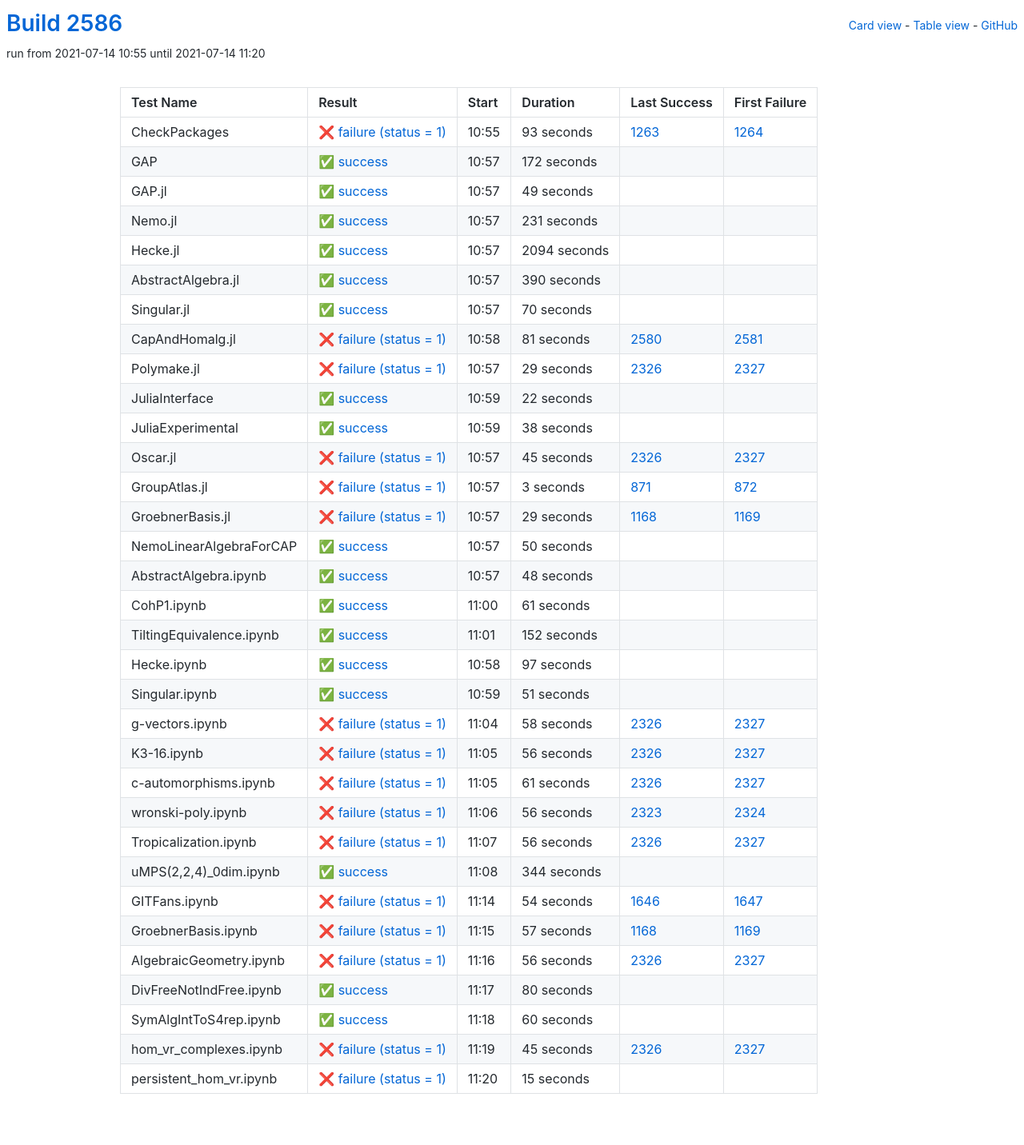
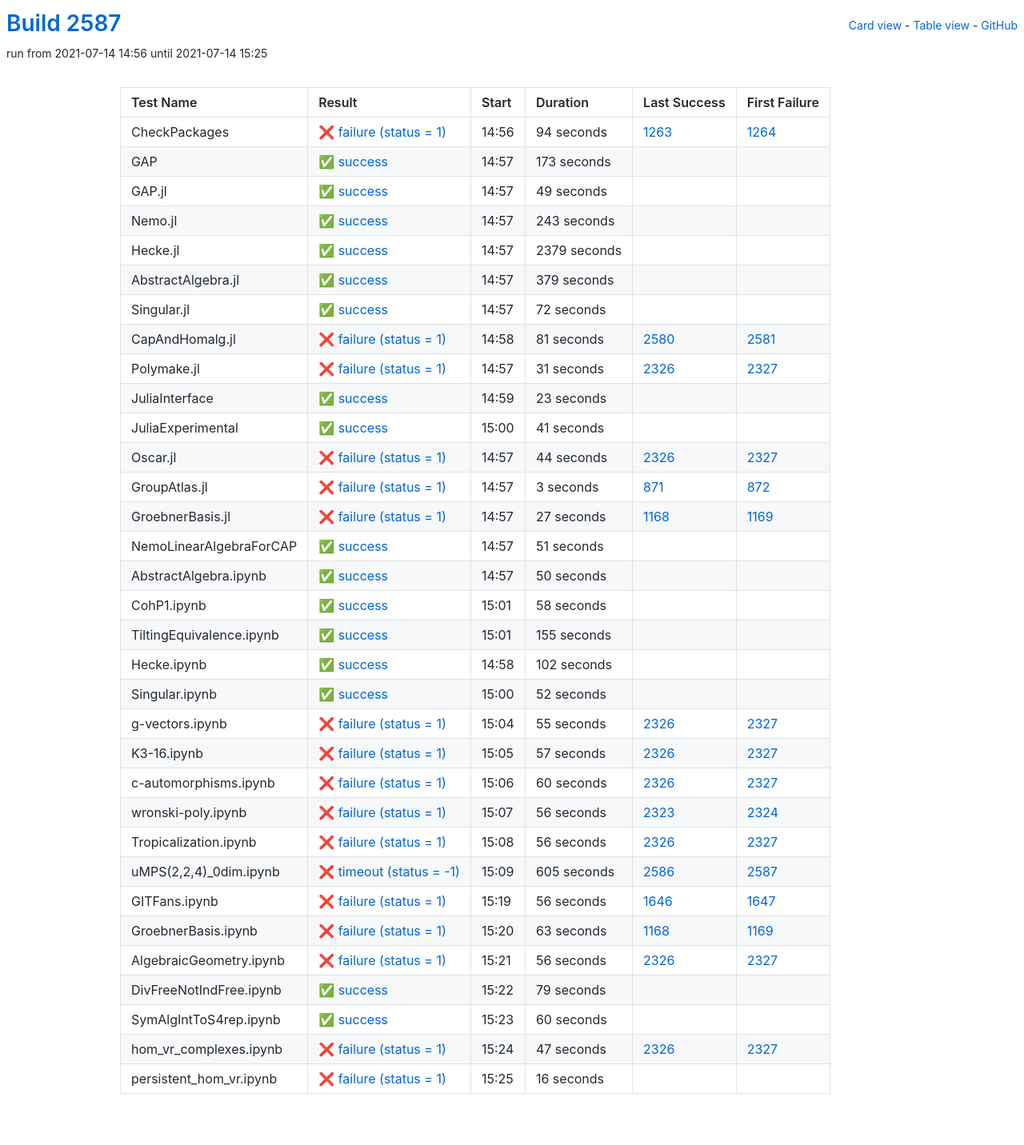
Before and after one commit to oscar-system/oscar-ci-status-stable, a Jekyll site: the page built from table.html, in a window 1280 px wide. Shown: the whole page at 80% size. Built offline with Jekyll 4.4.1, drawn with Linux system fonts in a browser that asks for light colours.

Commit message:
Build #2587

```diff
--- a/_data/ci.yml
+++ b/_data/ci.yml
@@ -1,6 +1,6 @@
 ---
-build: 2586
-build_url: https://oscarci.mathematik.uni-kl.de/job/oscar-stable/2586/
+build: 2587
+build_url: https://oscarci.mathematik.uni-kl.de/job/oscar-stable/2587/
 job: oscar-stable
 organization: oscar-system
 repo: oscar-ci-status-stable
@@ -8,32 +8,32 @@ repourl: https://github.com/oscar-system/oscar-ci-status-stable
 tests:
 - name: CheckPackages
   id: checkpackages
-  log: https://oscarci.mathematik.uni-kl.de/job/oscar-stable/2586/artifact/logs/build-2586/CheckPackages.log
-  start: 2021-07-14 10:55
+  log: https://oscarci.mathematik.uni-kl.de/job/oscar-stable/2587/artifact/logs/build-2587/CheckPackages.log
+  start: 2021-07-14 14:56
   success: false
   exitcode: 1
   status: failure
-  duration: 93
+  duration: 94
   last_success: 1263
   last_success_url: https://oscarci.mathematik.uni-kl.de/job/oscar-stable/1263/
   first_failure: 1264
   first_failure_url: https://oscarci.mathematik.uni-kl.de/job/oscar-stable/1264/
 - name: GAP
   id: gap
-  log: https://oscarci.mathematik.uni-kl.de/job/oscar-stable/2586/artifact/logs/build-2586/GAP.log
-  start: 2021-07-14 10:57
+  log: https://oscarci.mathematik.uni-kl.de/job/oscar-stable/2587/artifact/logs/build-2587/GAP.log
+  start: 2021-07-14 14:57
   success: true
   exitcode: 0
   status: success
-  duration: 172
+  duration: 173
   last_success: false
   last_success_url:
   first_failure: false
   first_failure_url:
 - name: GAP.jl
   id: gap-jl
-  log: https://oscarci.mathematik.uni-kl.de/job/oscar-stable/2586/artifact/logs/build-2586/GAP.jl.log
-  start: 2021-07-14 10:57
+  log: https://oscarci.mathematik.uni-kl.de/job/oscar-stable/2587/artifact/logs/build-2587/GAP.jl.log
+  start: 2021-07-14 14:57
   success: true
   exitcode: 0
   status: success
@@ -44,56 +44,56 @@ tests:
   first_failure_url:
 - name: Nemo.jl
   id: nemo-jl
-  log: https://oscarci.mathematik.uni-kl.de/job/oscar-stable/2586/artifact/logs/build-2586/Nemo.jl.log
-  start: 2021-07-14 10:57
+  log: https://oscarci.mathematik.uni-kl.de/job/oscar-stable/2587/artifact/logs/build-2587/Nemo.jl.log
+  start: 2021-07-14 14:57
   success: true
   exitcode: 0
   status: success
-  duration: 231
+  duration: 243
   last_success: false
   last_success_url:
   first_failure: false
   first_failure_url:
 - name: Hecke.jl
   id: hecke-jl
-  log: https://oscarci.mathematik.uni-kl.de/job/oscar-stable/2586/artifact/logs/build-2586/Hecke.jl.log
-  start: 2021-07-14 10:57
+  log: https://oscarci.mathematik.uni-kl.de/job/oscar-stable/2587/artifact/logs/build-2587/Hecke.jl.log
+  start: 2021-07-14 14:57
   success: true
   exitcode: 0
   status: success
-  duration: 2094
+  duration: 2379
   last_success: false
   last_success_url:
   first_failure: false
   first_failure_url:
 - name: AbstractAlgebra.jl
   id: abstractalgebra-jl
-  log: https://oscarci.mathematik.uni-kl.de/job/oscar-stable/2586/artifact/logs/build-2586/AbstractAlgebra.jl.log
-  start: 2021-07-14 10:57
+  log: https://oscarci.mathematik.uni-kl.de/job/oscar-stable/2587/artifact/logs/build-2587/AbstractAlgebra.jl.log
+  start: 2021-07-14 14:57
   success: true
   exitcode: 0
   status: success
-  duration: 390
+  duration: 379
   last_success: false
   last_success_url:
   first_failure: false
   first_failure_url:
 - name: Singular.jl
   id: singular-jl
-  log: https://oscarci.mathematik.uni-kl.de/job/oscar-stable/2586/artifact/logs/build-2586/Singular.jl.log
-  start: 2021-07-14 10:57
+  log: https://oscarci.mathematik.uni-kl.de/job/oscar-stable/2587/artifact/logs/build-2587/Singular.jl.log
+  start: 2021-07-14 14:57
   success: true
   exitcode: 0
   status: success
-  duration: 70
+  duration: 72
   last_success: false
   last_success_url:
   first_failure: false
   first_failure_url:
 - name: CapAndHomalg.jl
   id: capandhomalg-jl
-  log: https://oscarci.mathematik.uni-kl.de/job/oscar-stable/2586/artifact/logs/build-2586/CapAndHomalg.jl.log
-  start: 2021-07-14 10:58
+  log: https://oscarci.mathematik.uni-kl.de/job/oscar-stable/2587/artifact/logs/build-2587/CapAndHomalg.jl.log
+  start: 2021-07-14 14:58
   success: false
   exitcode: 1
   status: failure
@@ -104,56 +104,56 @@ tests:
   first_failure_url: https://oscarci.mathematik.uni-kl.de/job/oscar-stable/2581/
 - name: Polymake.jl
   id: polymake-jl
-  log: https://oscarci.mathematik.uni-kl.de/job/oscar-stable/2586/artifact/logs/build-2586/Polymake.jl.log
-  start: 2021-07-14 10:57
+  log: https://oscarci.mathematik.uni-kl.de/job/oscar-stable/2587/artifact/logs/build-2587/Polymake.jl.log
+  start: 2021-07-14 14:57
   success: false
   exitcode: 1
   status: failure
-  duration: 29
+  duration: 31
   last_success: 2326
   last_success_url: https://oscarci.mathematik.uni-kl.de/job/oscar-stable/2326/
   first_failure: 2327
   first_failure_url: https://oscarci.mathematik.uni-kl.de/job/oscar-stable/2327/
 - name: JuliaInterface
   id: juliainterface
-  log: https://oscarci.mathematik.uni-kl.de/job/oscar-stable/2586/artifact/logs/build-2586/JuliaInterface.log
-  start: 2021-07-14 10:59
+  log: https://oscarci.mathematik.uni-kl.de/job/oscar-stable/2587/artifact/logs/build-2587/JuliaInterface.log
+  start: 2021-07-14 14:59
   success: true
   exitcode: 0
   status: success
-  duration: 22
+  duration: 23
   last_success: false
   last_success_url:
   first_failure: false
   first_failure_url:
 - name: JuliaExperimental
   id: juliaexperimental
-  log: https://oscarci.mathematik.uni-kl.de/job/oscar-stable/2586/artifact/logs/build-2586/JuliaExperimental.log
-  start: 2021-07-14 10:59
+  log: https://oscarci.mathematik.uni-kl.de/job/oscar-stable/2587/artifact/logs/build-2587/JuliaExperimental.log
+  start: 2021-07-14 15:00
   success: true
   exitcode: 0
   status: success
-  duration: 38
+  duration: 41
   last_success: false
   last_success_url:
   first_failure: false
   first_failure_url:
 - name: Oscar.jl
   id: oscar-jl
-  log: https://oscarci.mathematik.uni-kl.de/job/oscar-stable/2586/artifact/logs/build-2586/Oscar.jl.log
-  start: 2021-07-14 10:57
+  log: https://oscarci.mathematik.uni-kl.de/job/oscar-stable/2587/artifact/logs/build-2587/Oscar.jl.log
+  start: 2021-07-14 14:57
   success: false
   exitcode: 1
   status: failure
-  duration: 45
+  duration: 44
   last_success: 2326
   last_success_url: https://oscarci.mathematik.uni-kl.de/job/oscar-stable/2326/
   first_failure: 2327
   first_failure_url: https://oscarci.mathematik.uni-kl.de/job/oscar-stable/2327/
 - name: GroupAtlas.jl
   id: groupatlas-jl
-  log: https://oscarci.mathematik.uni-kl.de/job/oscar-stable/2586/artifact/logs/build-2586/GroupAtlas.jl.log
-  start: 2021-07-14 10:57
+  log: https://oscarci.mathematik.uni-kl.de/job/oscar-stable/2587/artifact/logs/build-2587/GroupAtlas.jl.log
+  start: 2021-07-14 14:57
   success: false
   exitcode: 1
   status: failure
@@ -164,20 +164,32 @@ tests:
   first_failure_url: https://oscarci.mathematik.uni-kl.de/job/oscar-stable/872/
 - name: GroebnerBasis.jl
   id: groebnerbasis-jl
-  log: https://oscarci.mathematik.uni-kl.de/job/oscar-stable/2586/artifact/logs/build-2586/GroebnerBasis.jl.log
-  start: 2021-07-14 10:57
+  log: https://oscarci.mathematik.uni-kl.de/job/oscar-stable/2587/artifact/logs/build-2587/GroebnerBasis.jl.log
+  start: 2021-07-14 14:57
   success: false
   exitcode: 1
   status: failure
-  duration: 29
+  duration: 27
   last_success: 1168
   last_success_url: https://oscarci.mathematik.uni-kl.de/job/oscar-stable/1168/
   first_failure: 1169
   first_failure_url: https://oscarci.mathematik.uni-kl.de/job/oscar-stable/1169/
 - name: NemoLinearAlgebraForCAP
   id: nemolinearalgebraforcap
-  log: https://oscarci.mathematik.uni-kl.de/job/oscar-stable/2586/artifact/logs/build-2586/NemoLinearAlgebraForCAP.log
-  start: 2021-07-14 10:57
+  log: https://oscarci.mathematik.uni-kl.de/job/oscar-stable/2587/artifact/logs/build-2587/NemoLinearAlgebraForCAP.log
+  start: 2021-07-14 14:57
+  success: true
+  exitcode: 0
+  status: success
+  duration: 51
+  last_success: false
+  last_success_url:
+  first_failure: false
+  first_failure_url:
+- name: AbstractAlgebra.ipynb
+  id: abstractalgebra-ipynb
+  log: https://oscarci.mathematik.uni-kl.de/job/oscar-stable/2587/artifact/logs/build-2587/AbstractAlgebra.ipynb.log
+  start: 2021-07-14 14:57
   success: true
   exitcode: 0
   status: success
@@ -186,106 +198,94 @@ tests:
   last_success_url:
   first_failure: false
   first_failure_url:
-- name: AbstractAlgebra.ipynb
-  id: abstractalgebra-ipynb
-  log: https://oscarci.mathematik.uni-kl.de/job/oscar-stable/2586/artifact/logs/build-2586/AbstractAlgebra.ipynb.log
-  start: 2021-07-14 10:57
+- name: CohP1.ipynb
+  id: cohp1-ipynb
+  log: https://oscarci.mathematik.uni-kl.de/job/oscar-stable/2587/artifact/logs/build-2587/CohP1.ipynb.log
+  start: 2021-07-14 15:01
   success: true
   exitcode: 0
   status: success
-  duration: 48
-  last_success: false
-  last_success_url:
-  first_failure: false
-  first_failure_url:
-- name: CohP1.ipynb
-  id: cohp1-ipynb
-  log: https://oscarci.mathematik.uni-kl.de/job/oscar-stable/2586/artifact/logs/build-2586/CohP1.ipynb.log
-  start: 2021-07-14 11:00
-  success: true
-  exitcode: 0
-  status: success
-  duration: 61
+  duration: 58
   last_success: false
   last_success_url:
   first_failure: false
   first_failure_url:
 - name: TiltingEquivalence.ipynb
   id: tiltingequivalence-ipynb
-  log: https://oscarci.mathematik.uni-kl.de/job/oscar-stable/2586/artifact/logs/build-2586/TiltingEquivalence.ipynb.log
-  start: 2021-07-14 11:01
+  log: https://oscarci.mathematik.uni-kl.de/job/oscar-stable/2587/artifact/logs/build-2587/TiltingEquivalence.ipynb.log
+  start: 2021-07-14 15:01
   success: true
   exitcode: 0
   status: success
-  duration: 152
+  duration: 155
   last_success: false
   last_success_url:
   first_failure: false
   first_failure_url:
 - name: Hecke.ipynb
   id: hecke-ipynb
-  log: https://oscarci.mathematik.uni-kl.de/job/oscar-stable/2586/artifact/logs/build-2586/Hecke.ipynb.log
-  start: 2021-07-14 10:58
+  log: https://oscarci.mathematik.uni-kl.de/job/oscar-stable/2587/artifact/logs/build-2587/Hecke.ipynb.log
+  start: 2021-07-14 14:58
   success: true
   exitcode: 0
   status: success
-  duration: 97
+  duration: 102
   last_success: false
   last_success_url:
   first_failure: false
   first_failure_url:
 - name: Singular.ipynb
   id: singular-ipynb
-  log: https://oscarci.mathematik.uni-kl.de/job/oscar-stable/2586/artifact/logs/build-2586/Singular.ipynb.log
-  start: 2021-07-14 10:59
+  log: https://oscarci.mathematik.uni-kl.de/job/oscar-stable/2587/artifact/logs/build-2587/Singular.ipynb.log
+  start: 2021-07-14 15:00
   success: true
   exitcode: 0
   status: success
-  duration: 51
+  duration: 52
   last_success: false
   last_success_url:
   first_failure: false
   first_failure_url:
 - name: g-vectors.ipynb
   id: g-vectors-ipynb
-  log: https://oscarci.mathematik.uni-kl.de/job/oscar-stable/2586/artifact/logs/build-2586/g-vectors.ipynb.log
-  start: 2021-07-14 11:04
+  log: https://oscarci.mathematik.uni-kl.de/job/oscar-stable/2587/artifact/logs/build-2587/g-vectors.ipynb.log
+  start: 2021-07-14 15:04
   success: false
   exitcode: 1
   status: failure
-  duration: 58
+  duration: 55
   last_success: 2326
   last_success_url: https://oscarci.mathematik.uni-kl.de/job/oscar-stable/2326/
   first_failure: 2327
   first_failure_url: https://oscarci.mathematik.uni-kl.de/job/oscar-stable/2327/
 - name: K3-16.ipynb
   id: k3-16-ipynb
-  log: https://oscarci.mathematik.uni-kl.de/job/oscar-stable/2586/artifact/logs/build-2586/K3-16.ipynb.log
-  start: 2021-07-14 11:05
+  log: https://oscarci.mathematik.uni-kl.de/job/oscar-stable/2587/artifact/logs/build-2587/K3-16.ipynb.log
+  start: 2021-07-14 15:05
   success: false
   exitcode: 1
   status: failure
-  duration: 56
+  duration: 57
   last_success: 2326
   last_success_url: https://oscarci.mathematik.uni-kl.de/job/oscar-stable/2326/
   first_failure: 2327
   first_failure_url: https://oscarci.mathematik.uni-kl.de/job/oscar-stable/2327/
 - name: c-automorphisms.ipynb
   id: c-automorphisms-ipynb
-  log: https://oscarci.mathematik.uni-kl.de/job/oscar-stable/2586/artifact/logs/build-2586/c-automorphisms.ipynb.log
-  start: 2021-07-14 11:05
+  log: https://oscarci.mathematik.uni-kl.de/job/oscar-stable/2587/artifact/logs/build-2587/c-automorphisms.ipynb.log
+  start: 2021-07-14 15:06
   success: false
   exitcode: 1
   status: failure
-  duration: 61
+  duration: 60
   last_success: 2326
   last_success_url: https://oscarci.mathematik.uni-kl.de/job/oscar-stable/2326/
   first_failure: 2327
   first_failure_url: https://oscarci.mathematik.uni-kl.de/job/oscar-stable/2327/
 - name: wronski-poly.ipynb
   id: wronski-poly-ipynb
-  log: https://oscarci.mathematik.uni-kl.de/job/oscar-stable/2586/artifact/logs/build-2586/wronski-poly.ipynb.log
-  start: 2021-07-14 11:06
+  log: https://oscarci.mathematik.uni-kl.de/job/oscar-stable/2587/artifact/logs/build-2587/wronski-poly.ipynb.log
+  start: 2021-07-14 15:07
   success: false
   exitcode: 1
   status: failure
@@ -296,8 +296,8 @@ tests:
   first_failure_url: https://oscarci.mathematik.uni-kl.de/job/oscar-stable/2324/
 - name: Tropicalization.ipynb
   id: tropicalization-ipynb
-  log: https://oscarci.mathematik.uni-kl.de/job/oscar-stable/2586/artifact/logs/build-2586/Tropicalization.ipynb.log
-  start: 2021-07-14 11:07
+  log: https://oscarci.mathematik.uni-kl.de/job/oscar-stable/2587/artifact/logs/build-2587/Tropicalization.ipynb.log
+  start: 2021-07-14 15:08
   success: false
   exitcode: 1
   status: failure
@@ -308,44 +308,44 @@ tests:
   first_failure_url: https://oscarci.mathematik.uni-kl.de/job/oscar-stable/2327/
 - name: uMPS(2,2,4)_0dim.ipynb
   id: umps-2-2-4-0dim-ipynb
-  log: https://oscarci.mathematik.uni-kl.de/job/oscar-stable/2586/artifact/logs/build-2586/uMPS-2-2-4-_0dim.ipynb.log
-  start: 2021-07-14 11:08
-  success: true
-  exitcode: 0
-  status: success
-  duration: 344
-  last_success: false
-  last_success_url:
-  first_failure: false
-  first_failure_url:
+  log: https://oscarci.mathematik.uni-kl.de/job/oscar-stable/2587/artifact/logs/build-2587/uMPS-2-2-4-_0dim.ipynb.log
+  start: 2021-07-14 15:09
+  success: false
+  exitcode: -1
+  status: timeout
+  duration: 605
+  last_success: 2586
+  last_success_url: https://oscarci.mathematik.uni-kl.de/job/oscar-stable/2586/
+  first_failure: 2587
+  first_failure_url: https://oscarci.mathematik.uni-kl.de/job/oscar-stable/2587/
 - name: GITFans.ipynb
   id: gitfans-ipynb
-  log: https://oscarci.mathematik.uni-kl.de/job/oscar-stable/2586/artifact/logs/build-2586/GITFans.ipynb.log
-  start: 2021-07-14 11:14
+  log: https://oscarci.mathematik.uni-kl.de/job/oscar-stable/2587/artifact/logs/build-2587/GITFans.ipynb.log
+  start: 2021-07-14 15:19
   success: false
   exitcode: 1
   status: failure
-  duration: 54
+  duration: 56
   last_success: 1646
   last_success_url: https://oscarci.mathematik.uni-kl.de/job/oscar-stable/1646/
   first_failure: 1647
   first_failure_url: https://oscarci.mathematik.uni-kl.de/job/oscar-stable/1647/
 - name: GroebnerBasis.ipynb
   id: groebnerbasis-ipynb
-  log: https://oscarci.mathematik.uni-kl.de/job/oscar-stable/2586/artifact/logs/build-2586/GroebnerBasis.ipynb.log
-  start: 2021-07-14 11:15
+  log: https://oscarci.mathematik.uni-kl.de/job/oscar-stable/2587/artifact/logs/build-2587/GroebnerBasis.ipynb.log
+  start: 2021-07-14 15:20
   success: false
   exitcode: 1
   status: failure
-  duration: 57
+  duration: 63
   last_success: 1168
   last_success_url: https://oscarci.mathematik.uni-kl.de/job/oscar-stable/1168/
   first_failure: 1169
   first_failure_url: https://oscarci.mathematik.uni-kl.de/job/oscar-stable/1169/
 - name: AlgebraicGeometry.ipynb
   id: algebraicgeometry-ipynb
-  log: https://oscarci.mathematik.uni-kl.de/job/oscar-stable/2586/artifact/logs/build-2586/AlgebraicGeometry.ipynb.log
-  start: 2021-07-14 11:16
+  log: https://oscarci.mathematik.uni-kl.de/job/oscar-stable/2587/artifact/logs/build-2587/AlgebraicGeometry.ipynb.log
+  start: 2021-07-14 15:21
   success: false
   exitcode: 1
   status: failure
@@ -356,20 +356,20 @@ tests:
   first_failure_url: https://oscarci.mathematik.uni-kl.de/job/oscar-stable/2327/
 - name: DivFreeNotIndFree.ipynb
   id: divfreenotindfree-ipynb
-  log: https://oscarci.mathematik.uni-kl.de/job/oscar-stable/2586/artifact/logs/build-2586/DivFreeNotIndFree.ipynb.log
-  start: 2021-07-14 11:17
+  log: https://oscarci.mathematik.uni-kl.de/job/oscar-stable/2587/artifact/logs/build-2587/DivFreeNotIndFree.ipynb.log
+  start: 2021-07-14 15:22
   success: true
   exitcode: 0
   status: success
-  duration: 80
+  duration: 79
   last_success: false
   last_success_url:
   first_failure: false
   first_failure_url:
 - name: SymAlgIntToS4rep.ipynb
   id: symalginttos4rep-ipynb
-  log: https://oscarci.mathematik.uni-kl.de/job/oscar-stable/2586/artifact/logs/build-2586/SymAlgIntToS4rep.ipynb.log
-  start: 2021-07-14 11:18
+  log: https://oscarci.mathematik.uni-kl.de/job/oscar-stable/2587/artifact/logs/build-2587/SymAlgIntToS4rep.ipynb.log
+  start: 2021-07-14 15:23
   success: true
   exitcode: 0
   status: success
@@ -380,24 +380,24 @@ tests:
   first_failure_url:
 - name: hom_vr_complexes.ipynb
   id: hom-vr-complexes-ipynb
-  log: https://oscarci.mathematik.uni-kl.de/job/oscar-stable/2586/artifact/logs/build-2586/hom_vr_complexes.ipynb.log
-  start: 2021-07-14 11:19
+  log: https://oscarci.mathematik.uni-kl.de/job/oscar-stable/2587/artifact/logs/build-2587/hom_vr_complexes.ipynb.log
+  start: 2021-07-14 15:24
   success: false
   exitcode: 1
   status: failure
-  duration: 45
+  duration: 47
   last_success: 2326
   last_success_url: https://oscarci.mathematik.uni-kl.de/job/oscar-stable/2326/
   first_failure: 2327
   first_failure_url: https://oscarci.mathematik.uni-kl.de/job/oscar-stable/2327/
 - name: persistent_hom_vr.ipynb
   id: persistent-hom-vr-ipynb
-  log: https://oscarci.mathematik.uni-kl.de/job/oscar-stable/2586/artifact/logs/build-2586/persistent_hom_vr.ipynb.log
-  start: 2021-07-14 11:20
+  log: https://oscarci.mathematik.uni-kl.de/job/oscar-stable/2587/artifact/logs/build-2587/persistent_hom_vr.ipynb.log
+  start: 2021-07-14 15:25
   success: false
   exitcode: 1
   status: failure
-  duration: 15
+  duration: 16
   last_success: false
   last_success_url:
   first_failure: false
```
Also changed, not shown: README.md.
